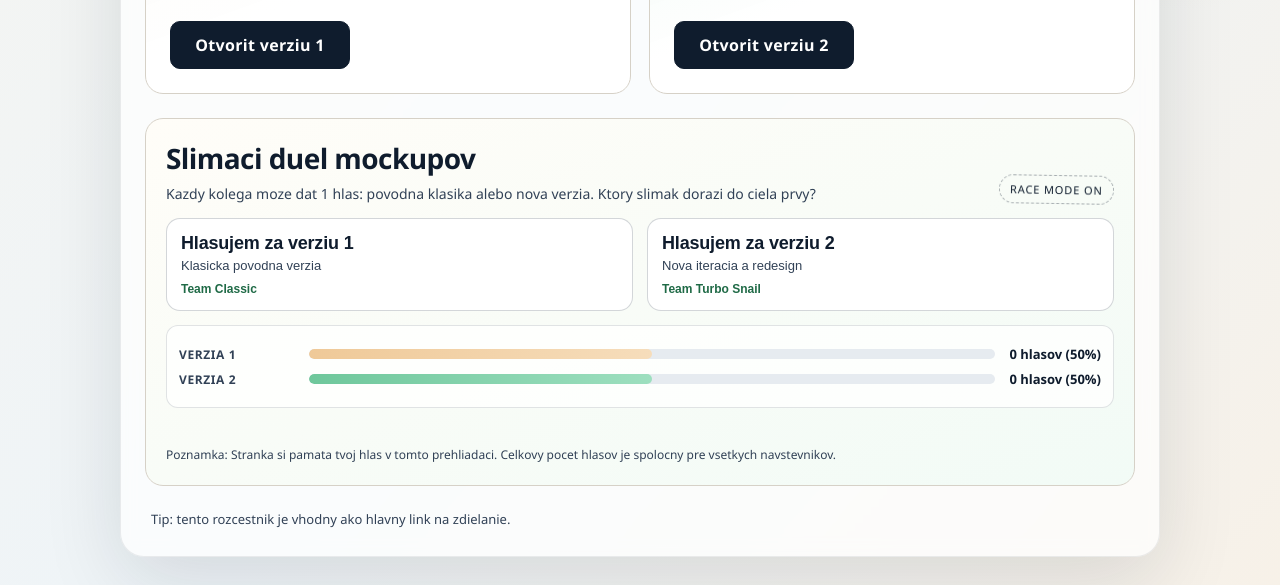
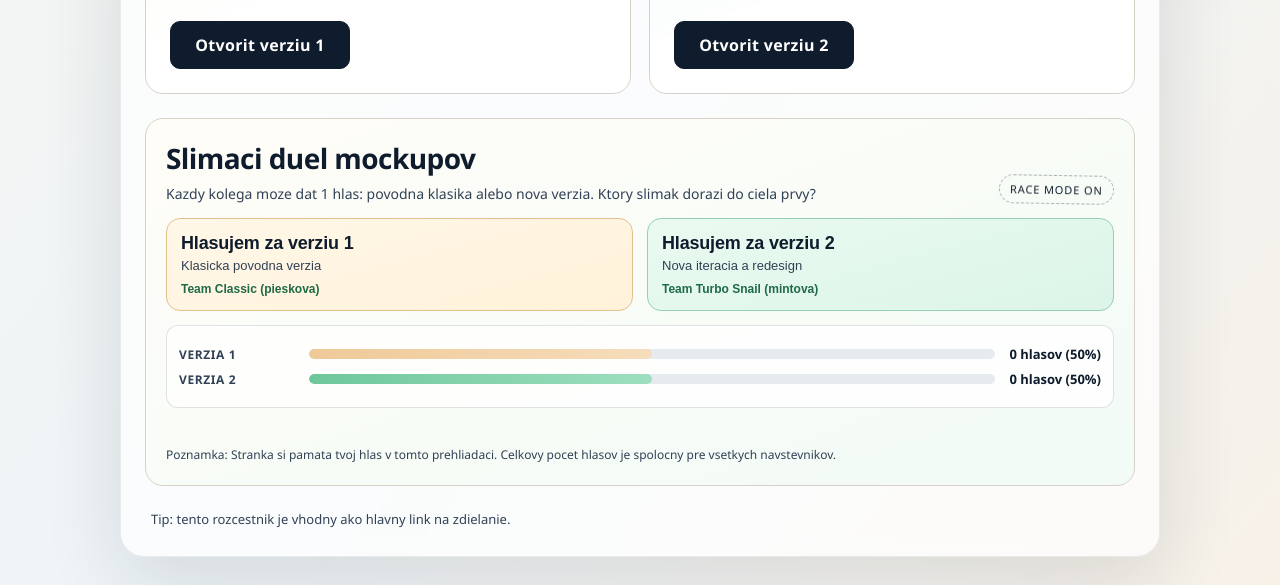
Before and after one commit to kozurkow-ux/snailevation, a plain HTML site: page index.html in a window 1280 px wide. Shown: the part 713-1298 px from the top of the page. Drawn offline with Linux system fonts and the light colour scheme; no server answers.

Commit message:
Color-code voting options for clearer choice

```diff
--- a/index.html
+++ b/index.html
@@ -240,6 +240,16 @@
     transition: transform 0.18s ease, box-shadow 0.18s ease, border-color 0.18s ease;
   }
 
+  .vote-btn-v1 {
+    background: linear-gradient(165deg, #fff7e8 0%, #fff2d9 100%);
+    border-color: #e2c08c;
+  }
+
+  .vote-btn-v2 {
+    background: linear-gradient(165deg, #eafaf1 0%, #dcf5e8 100%);
+    border-color: #96cfb2;
+  }
+
   .vote-btn:hover {
     transform: translateY(-2px);
     box-shadow: 0 10px 20px rgba(16, 23, 34, 0.1);
@@ -270,6 +280,14 @@
   .vote-btn.selected {
     border-color: #0f1c2d;
     box-shadow: 0 0 0 2px rgba(15, 28, 45, 0.1) inset;
+  }
+
+  .vote-btn-v1.selected {
+    box-shadow: 0 0 0 2px rgba(166, 105, 24, 0.2) inset, 0 10px 22px rgba(166, 105, 24, 0.16);
+  }
+
+  .vote-btn-v2.selected {
+    box-shadow: 0 0 0 2px rgba(31, 106, 70, 0.2) inset, 0 10px 22px rgba(31, 106, 70, 0.16);
   }
 
   .vote-btn:disabled {
@@ -433,16 +451,16 @@
       </div>
 
       <div class="vote-grid">
-        <button class="vote-btn" id="vote-v1" type="button">
+        <button class="vote-btn vote-btn-v1" id="vote-v1" type="button">
           <strong>Hlasujem za verziu 1</strong>
           <span>Klasicka povodna verzia</span>
-          <em>Team Classic</em>
+          <em>Team Classic (pieskova)</em>
         </button>
 
-        <button class="vote-btn" id="vote-v2" type="button">
+        <button class="vote-btn vote-btn-v2" id="vote-v2" type="button">
           <strong>Hlasujem za verziu 2</strong>
           <span>Nova iteracia a redesign</span>
-          <em>Team Turbo Snail</em>
+          <em>Team Turbo Snail (mintova)</em>
         </button>
       </div>
 
```
